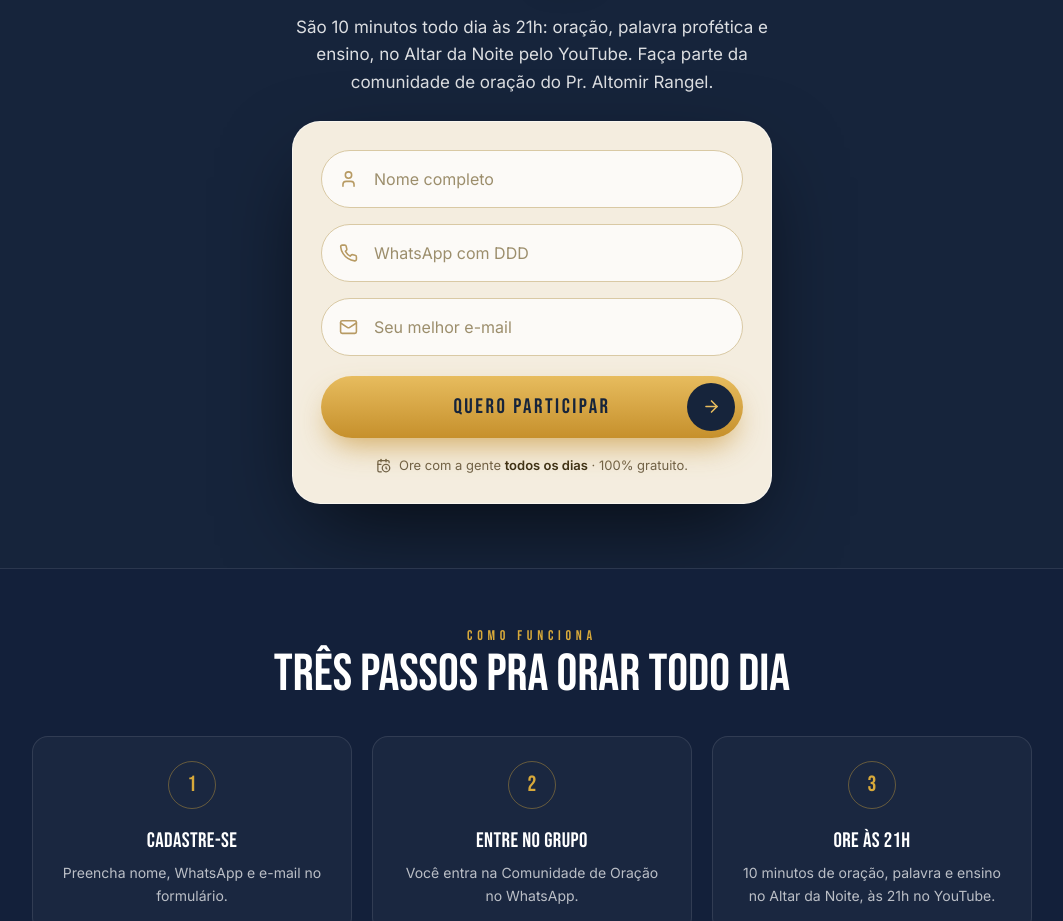
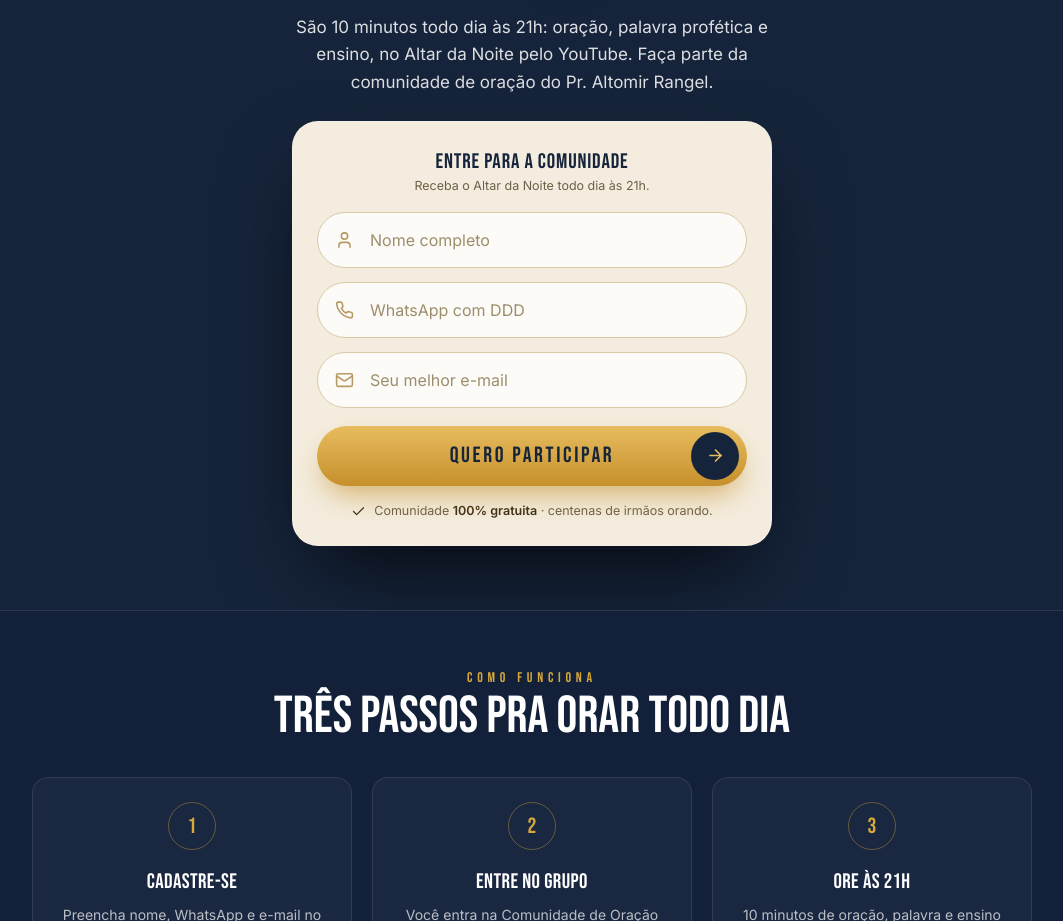
Before and after one commit to arthurrrangel/altomir-rangel, a Next.js app: page /altardanoite in a window 1280 px wide. Shown: the part 800-1721 px from the top of the page, without its empty margins (108-1171 px from the left). Built offline with nearby package versions, Linux system fonts and the light colour scheme; a web font is replaced by a local one.

Commit message:
Update LeadForm.tsx

```diff
--- a/app/altardanoite/LeadForm.tsx
+++ b/app/altardanoite/LeadForm.tsx
@@ -1,13 +1,13 @@
 'use client'
 import { useState, FormEvent } from 'react'
-import { User, Phone, Mail, ArrowRight, Loader2, CalendarClock } from 'lucide-react'
+import { User, Phone, Mail, ArrowRight, Loader2, Check } from 'lucide-react'
 
 const FORMSPREE = 'https://formspree.io/f/xrejpgqp'
 // Link de convite do grupo de WhatsApp (Comunidade de Oração)
 const GRUPO_WHATSAPP = 'https://chat.whatsapp.com/REPLACE_INVITE_CODE'
 
 const INPUT =
-  'w-full rounded-full border border-[#D9C9A4] bg-white/75 pl-[52px] pr-4 min-h-[58px] font-inter text-[16px] text-[#16243B] placeholder:text-[#9C8E6C] outline-none transition focus:border-[#C8922E] focus:bg-white focus:ring-2 focus:ring-[#D8A93A]/30'
+  'w-full rounded-full border border-[#D9C9A4] bg-white/80 pl-[52px] pr-4 min-h-[56px] font-inter text-[16px] text-[#16243B] placeholder:text-[#9C8E6C] outline-none transition focus:border-[#C8922E] focus:bg-white focus:ring-2 focus:ring-[#D8A93A]/30'
 const ICON = 'pointer-events-none absolute left-[18px] top-1/2 -translate-y-1/2 text-[#B79A63]'
 
 export default function LeadForm() {
@@ -32,10 +32,16 @@ export default function LeadForm() {
   return (
     <form
       onSubmit={handleSubmit}
-      className="relative flex flex-col gap-4 rounded-[28px] border border-white/50 bg-[#F4EDDF] p-6 shadow-[0_34px_90px_-22px_rgba(0,0,0,0.72)] sm:p-7"
+      className="relative flex flex-col gap-3.5 rounded-[26px] border border-white/15 bg-[#F4EDDF] p-5 shadow-[0_40px_90px_-24px_rgba(0,0,0,0.8)] sm:p-6"
     >
-      <input type="hidden" name="_subject" value="Novo lead — Altar de Oração (Comunidade de Oração)" />
+      <input type="hidden" name="_subject" value="Novo lead: Altar de Oração (Comunidade de Oração)" />
       <input type="hidden" name="origem" value="Altar de Oração" />
+
+      {/* Cabeçalho do card */}
+      <div className="mb-0.5 text-center">
+        <div className="font-bebas text-[21px] tracking-[0.04em] text-[#16243B]">Entre para a comunidade</div>
+        <div className="font-inter text-[12.5px] text-[#6E6047]">Receba o Altar da Noite todo dia às 21h.</div>
+      </div>
 
       <div className="relative">
         <User size={19} className={ICON} />
@@ -55,7 +61,7 @@ export default function LeadForm() {
       <button
         type="submit"
         disabled={status === 'sending'}
-        className="group relative mt-1 flex min-h-[62px] w-full items-center justify-center gap-2 rounded-full bg-gradient-to-b from-[#E7BC5E] to-[#C6902C] font-bebas text-[21px] tracking-[0.12em] text-[#16243B] shadow-[0_14px_30px_-8px_rgba(198,144,44,0.72)] transition hover:brightness-[1.04] disabled:cursor-not-allowed disabled:opacity-70"
+        className="group relative mt-1 flex min-h-[60px] w-full items-center justify-center gap-2 rounded-full bg-gradient-to-b from-[#E7BC5E] to-[#C6902C] font-bebas text-[22px] tracking-[0.12em] text-[#16243B] shadow-[0_14px_30px_-8px_rgba(198,144,44,0.72)] transition hover:brightness-[1.04] disabled:cursor-not-allowed disabled:opacity-70"
       >
         {status === 'sending' ? (
           <><Loader2 size={19} className="animate-spin" /> ENTRANDO...</>
@@ -68,9 +74,9 @@ export default function LeadForm() {
       </button>
 
       <div className="mt-0.5 flex items-center justify-center gap-2 text-[#6E6047]">
-        <CalendarClock size={15} />
-        <span className="font-inter text-[13px]">
-          Ore com a gente <strong className="font-semibold text-[#3A2E14]">todos os dias</strong> · 100% gratuito.
+        <Check size={15} className="text-[#3A2E14]" />
+        <span className="font-inter text-[12.5px]">
+          Comunidade <strong className="font-semibold text-[#3A2E14]">100% gratuita</strong> · centenas de irmãos orando.
         </span>
       </div>
     </form>
```
